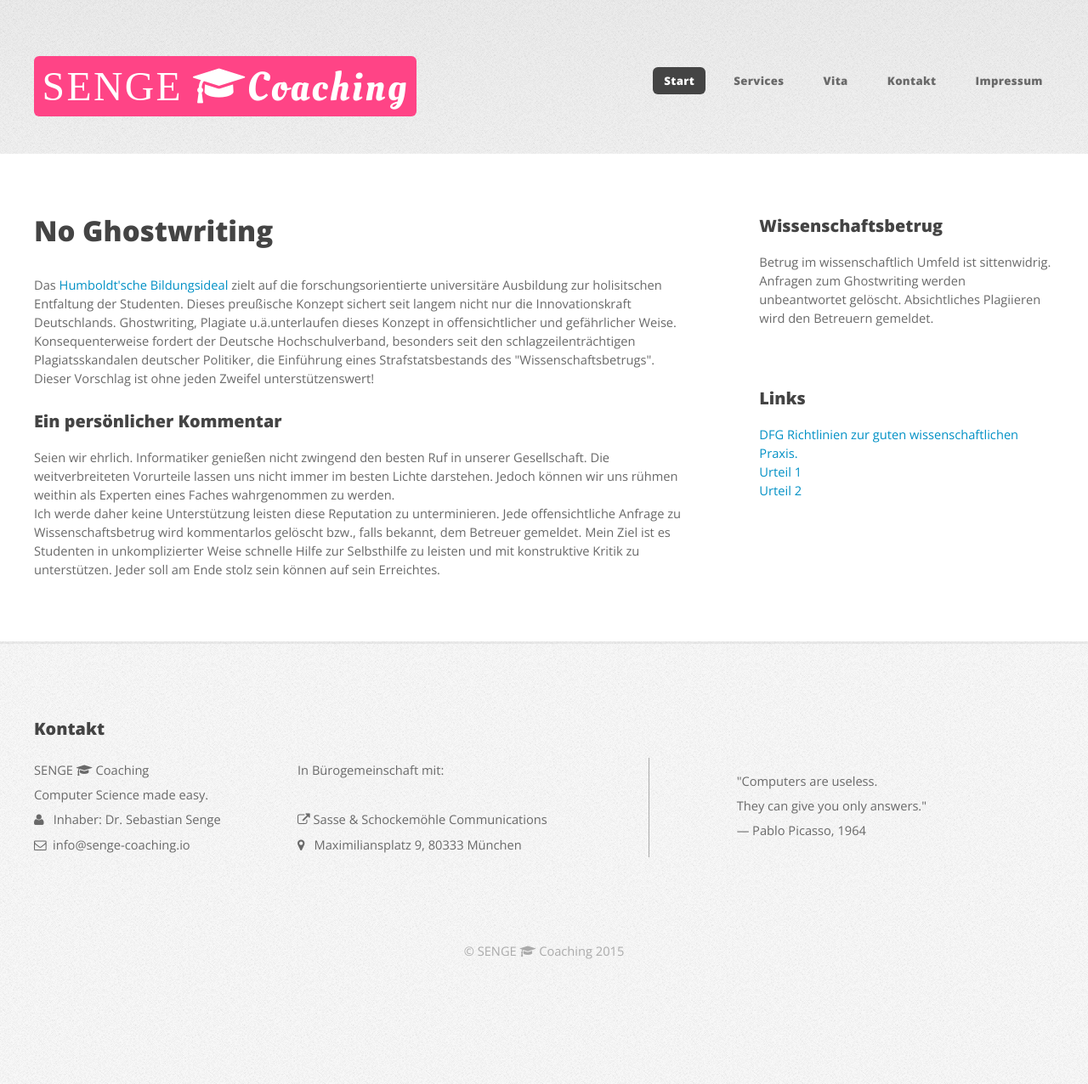
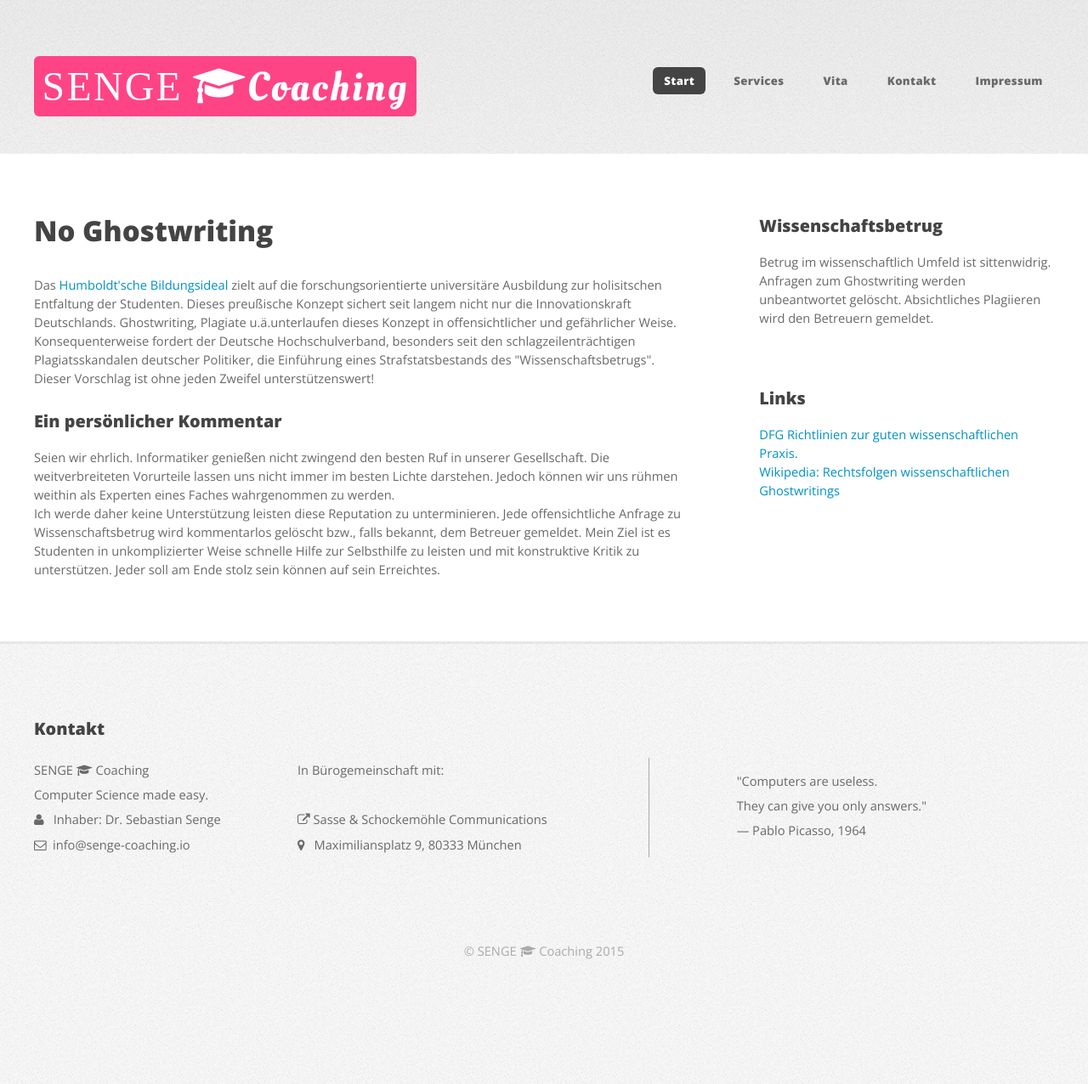
Before and after one commit to ssenge/ssenge.github.io, a Jekyll site: the page built from noghostwriting.html, in a window 1280 px wide. Shown: the whole page at 85% size. Built offline with Jekyll 4.4.1, drawn with Linux system fonts in a browser that asks for light colours; nearby versions of some CDN libraries; library files that are not in the unit come from our copies.

Commit message:
Update noghostwriting.html

```diff
--- a/noghostwriting.html
+++ b/noghostwriting.html
@@ -44,8 +44,8 @@ layout: default
 										<h3>Links</h3>
 										<ul class="style2">
 											<li><a href="http://www.dfg.de/foerderung/grundlagen_rahmenbedingungen/gwp/">DFG Richtlinien zur guten wissenschaftlichen Praxis.</a></li>
-											<li><a href="#">Urteil 1</a></li>
-											<li><a href="#">Urteil 2</a></li>
+											<li><a href="https://de.wikipedia.org/wiki/Ghostwriter#Rechtsfolgen_wissenschaftlichen_Ghostwritings">Wikipedia: Rechtsfolgen wissenschaftlichen Ghostwritings</a></li>
+
 										</ul>
 									</section>
 
```
